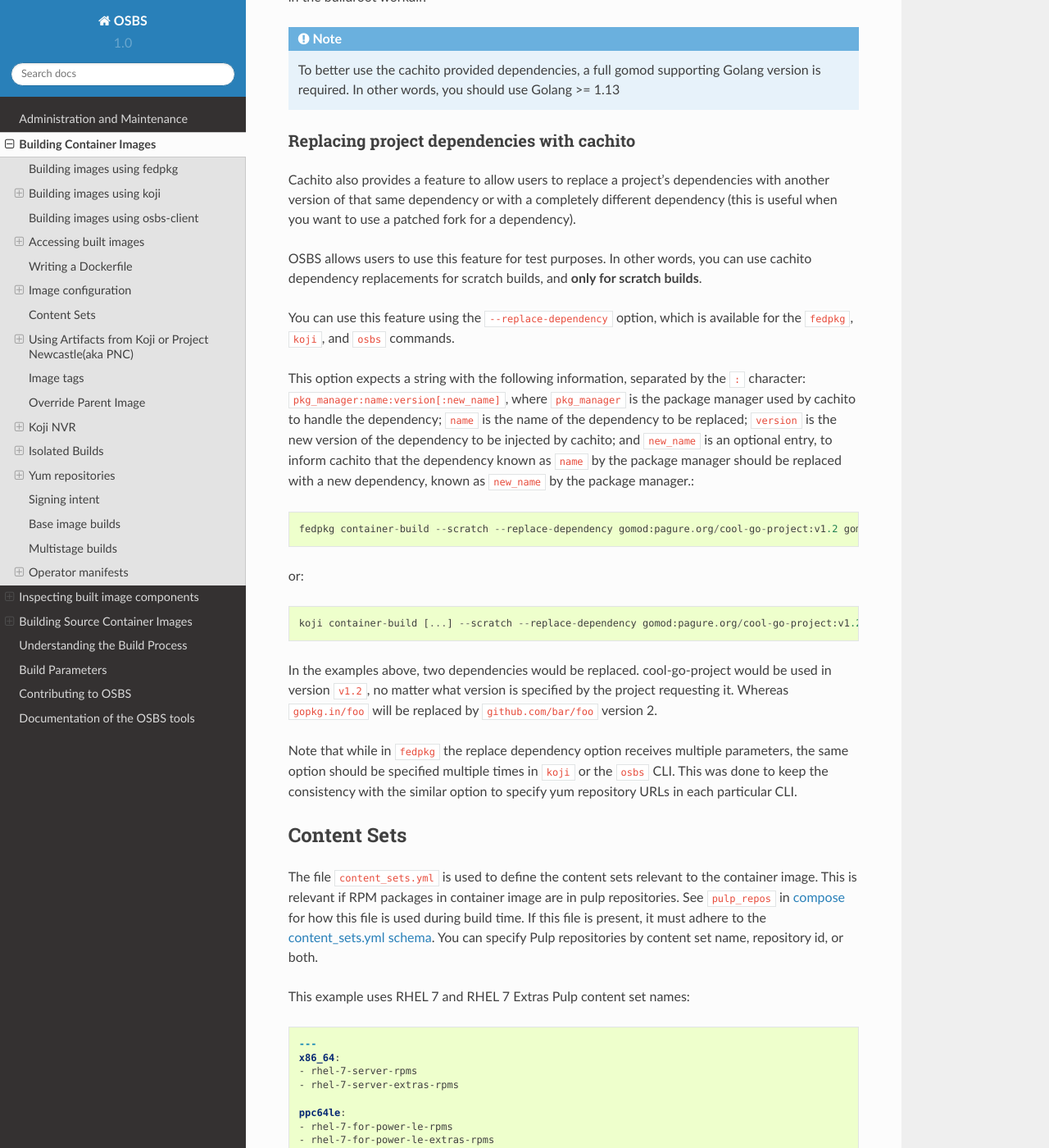
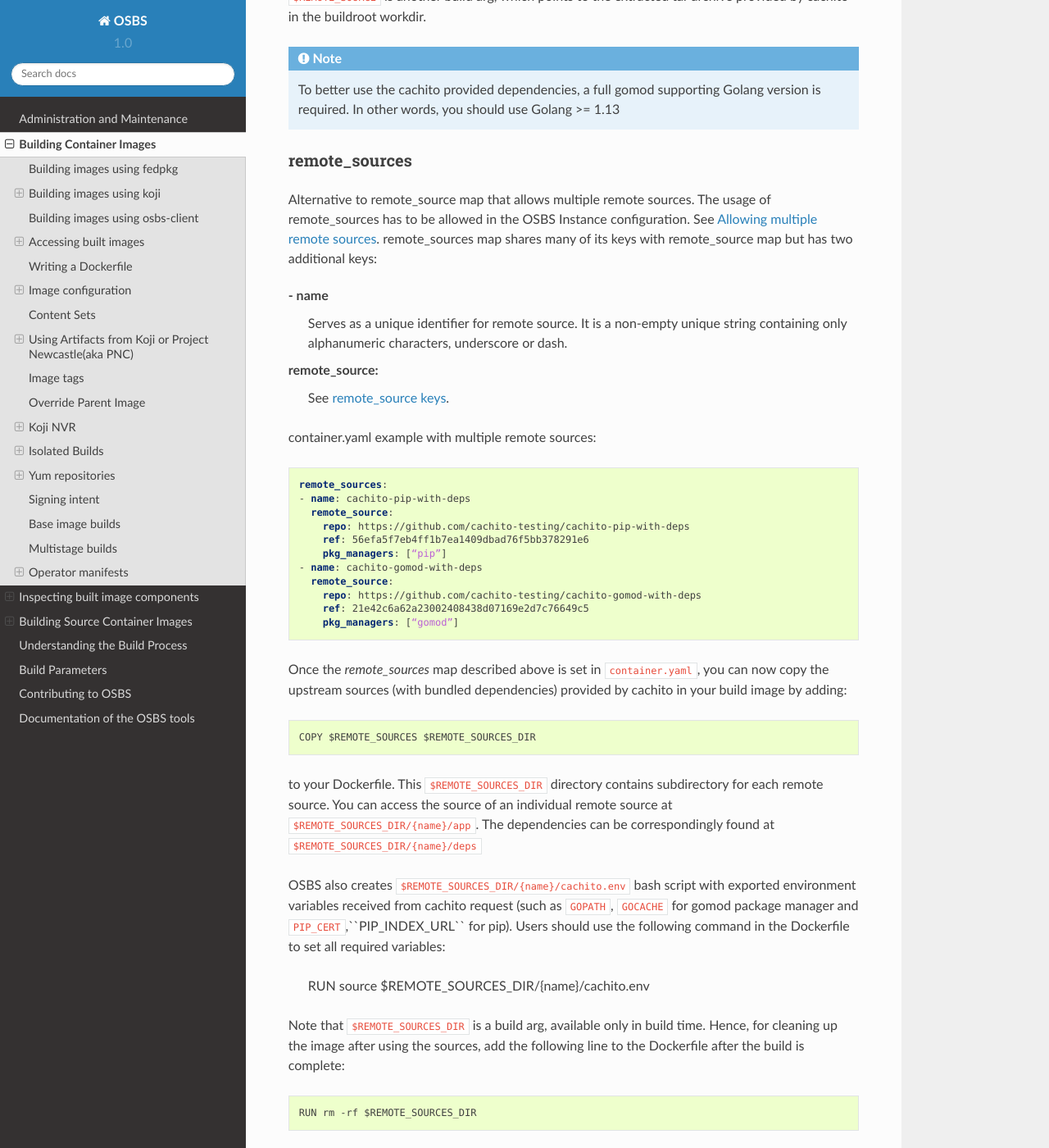
Before and after one commit to containerbuildsystem/osbs-docs, a Sphinx documentation site: the page built from docs/users.rst, in a window 1280 px wide and 1400 px high, scrolled down 15472 px. Shown: the whole window at 82% size. Built offline with Sphinx 7.4.7 and the Read the Docs theme 2.0.0, drawn with Linux system fonts in a browser that asks for light colours; some of the changed text lies outside the part shown.

Commit message:
Add info about remote sources
Signed-off-by: mkosiarc <mkosiarc@redhat.com>

```diff
--- a/docs/users.rst
+++ b/docs/users.rst
@@ -717,6 +717,7 @@ As described in :ref:`cachito-integration`, it is possible to use cachito to
 download a tarball with an upstream project and its dependencies and make it
 available for usage during an OSBS build.
 
+
 remote_source
 ~~~~~~~~~~~~~
 
@@ -724,6 +725,12 @@ This map contains configuration of what sources OSBS will request from cachito
 and how they will be requested. The keys accepted here are described below. If
 OSBS cachito integration is not configured in the OSBS instance, the entries
 here will be ignored.
+
+.. _remote-source-keys:
+
+remote_source keys
+******************
+
 
 repo
   String with an URL to the upstream project SCM repository, such as
@@ -782,18 +789,76 @@ arguments. cachito.env file can be used as follows:
     WORKDIR $REMOTE_SOURCE_DIR/app
     RUN source $CACHITO_ENV_FILE && go build .
 
+Note that ``$REMOTE_SOURCE_DIR`` is a build arg, available only in build time.
+Hence, for cleaning up the image after using the sources, add the following
+line to the Dockerfile after the build is complete::
+
+    RUN rm -rf $REMOTE_SOURCE_DIR
+
+``$REMOTE_SOURCE`` is another build arg, which points to the extracted tar
+archive provided by cachito in the buildroot workdir.
+
+.. note:: To better use the cachito provided dependencies, a full gomod
+  supporting Golang version is required. In other words, you should use Golang
+  >= 1.13
+
+remote_sources
+~~~~~~~~~~~~~~
+Alternative to remote_source map that allows multiple remote sources.
+The usage of remote_sources has to be allowed in the OSBS Instance configuration. See :ref:`allow-multiple-remote-sources`.
+remote_sources map shares many of its keys with remote_source map but has two additional keys:
+
+\- name
+    Serves as a unique identifier for remote source.
+    It is a non-empty unique string containing only alphanumeric characters, underscore or dash.
+
+remote_source:
+    See :ref:`remote-source-keys`.
+
+
+container.yaml example with multiple remote sources:
+
+.. code-block:: yaml
+
+        remote_sources:
+        - name: cachito-pip-with-deps
+          remote_source:
+            repo: https://github.com/cachito-testing/cachito-pip-with-deps
+            ref: 56efa5f7eb4ff1b7ea1409dbad76f5bb378291e6
+            pkg_managers: [“pip”]
+        - name: cachito-gomod-with-deps
+          remote_source:
+            repo: https://github.com/cachito-testing/cachito-gomod-with-deps
+            ref: 21e42c6a62a23002408438d07169e2d7c76649c5
+            pkg_managers: [“gomod”]
+
+
+
+Once the `remote_sources` map described above is set in ``container.yaml``, you
+can now copy the upstream sources (with bundled dependencies) provided by
+cachito in your build image by adding::
+
+   COPY $REMOTE_SOURCES $REMOTE_SOURCES_DIR
+
+to your Dockerfile. This ``$REMOTE_SOURCES_DIR`` directory contains subdirectory for each remote source.
+You can access the source of an individual remote source at ``$REMOTE_SOURCES_DIR/{name}/app``.
+The dependencies can be correspondingly found at ``$REMOTE_SOURCES_DIR/{name}/deps``
+
+OSBS also creates ``$REMOTE_SOURCES_DIR/{name}/cachito.env`` bash script with exported
+environment variables received from cachito request (such as ``GOPATH``,
+``GOCACHE`` for gomod package manager and ``PIP_CERT``,``PIP_INDEX_URL`` for pip).
+Users should use the following command in the Dockerfile to set all required variables:
+
+     RUN source $REMOTE_SOURCES_DIR/{name}/cachito.env
+
 Note that ``$REMOTE_SOURCES_DIR`` is a build arg, available only in build time.
 Hence, for cleaning up the image after using the sources, add the following
 line to the Dockerfile after the build is complete::
 
-    RUN rm -rf $REMOTE_SOURCE_DIR
-
-``$REMOTE_SOURCE`` is another build arg, which points to the extracted tar
-archive provided by cachito in the buildroot workdir.
-
-.. note:: To better use the cachito provided dependencies, a full gomod
-  supporting Golang version is required. In other words, you should use Golang
-  >= 1.13
+    RUN rm -rf $REMOTE_SOURCES_DIR
+
+``$REMOTE_SOURCES`` is another build arg, which points to the directory that
+contains extracted tar archives provided by cachito in the buildroot workdir.
 
 Replacing project dependencies with cachito
 ~~~~~~~~~~~~~~~~~~~~~~~~~~~~~~~~~~~~~~~~~~~
```
Also changed, not shown: docs/admins.rst (+14 -0 lines).
